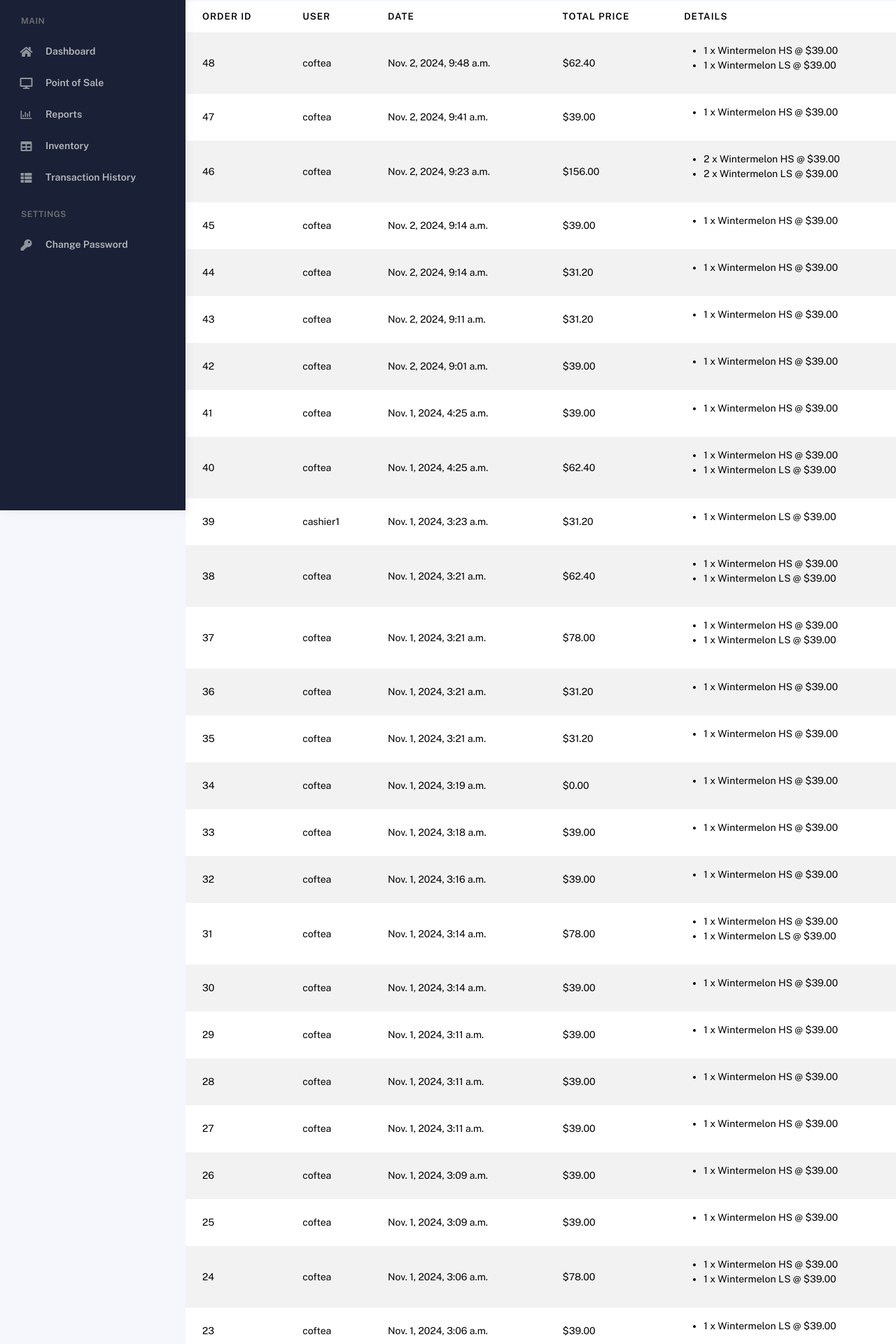
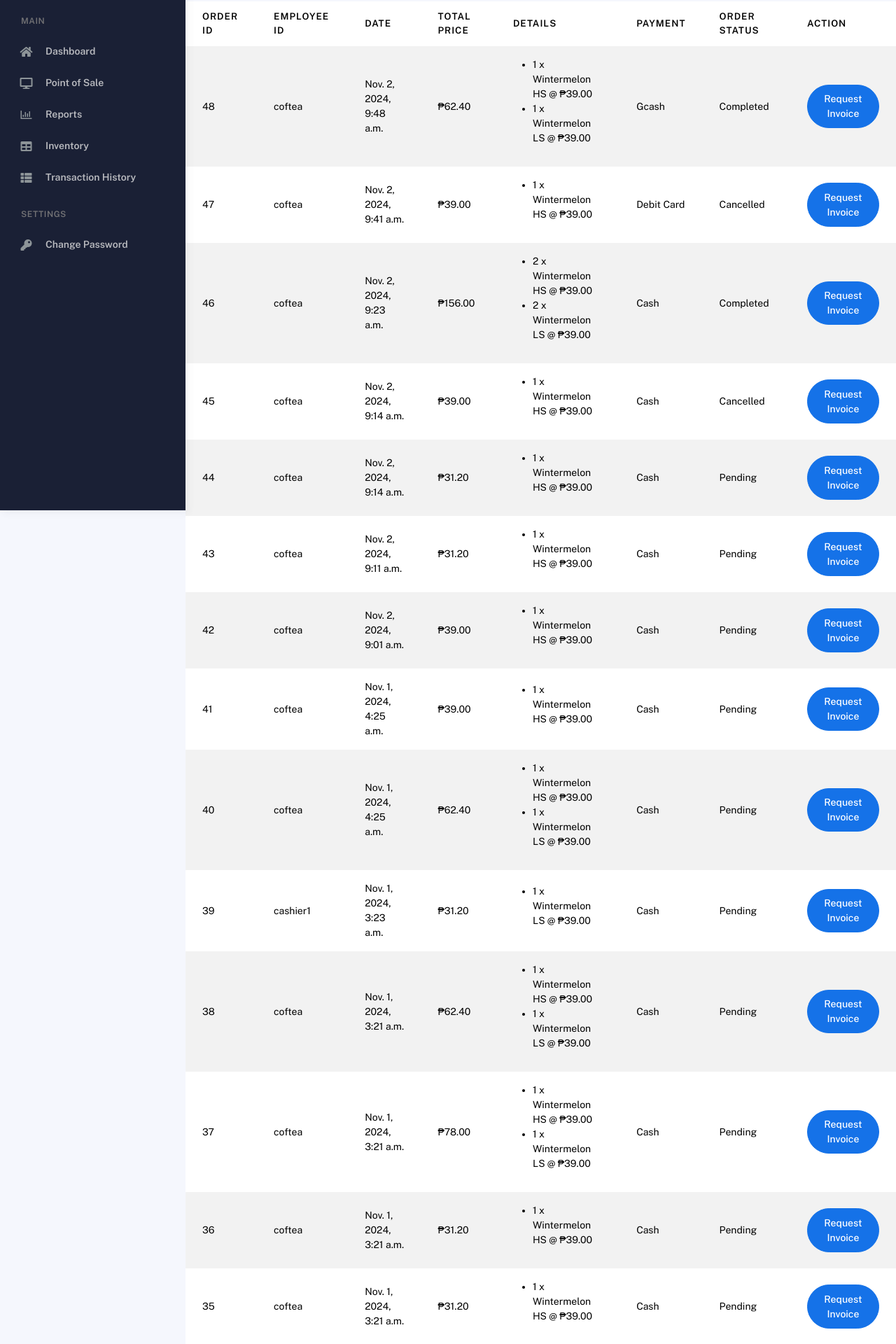
Before and after one commit to ImPresence2001/Coftea-Project, a Django app: page /order-history/ in a window 1280 px wide. Shown: the part 71-1991 px from the top of the page at 70% size. Run offline with Django 5.2, Linux system fonts and the light colour scheme; data comes from the database, SQL or seed files in the repository; both versions use the stored data as it was after the commit; some libraries are stand-ins or nearby versions.

Commit message:
status can now edit if it is pending

```diff
--- a/Coftea/views.py
+++ b/Coftea/views.py
@@ -139,3 +139,16 @@ def order_history(request):
         'orders': orders,
     }
     return render(request, 'order_history.html', context)
+
+@login_required
+def update_order_status(request, order_id):
+    if request.method == "POST":
+        order = get_object_or_404(OrderTransaction, order_id=order_id)
+        new_status = request.POST.get("status")
+
+        # Update status if it is a valid choice
+        if new_status in dict(OrderTransaction.status.field.choices):
+            order.status = new_status
+            order.save()
+
+    return redirect('pos')
--- a/ProjectSite/urls.py
+++ b/ProjectSite/urls.py
@@ -29,6 +29,7 @@ urlpatterns = [
     path('inventory/', views.inventory, name='inventory'),
     path('order-history/', views.order_history, name='order_history'),
     path('invoice/<int:order_id>/', views.request_invoice, name='request_invoice'),
+    path('update_order_status/<int:order_id>/', views.update_order_status, name='pos'),
     re_path(r'^login/$', auth_views.LoginView.as_view(template_name='login.html'), name='login'),
     re_path(r'^logout/$', auth_views.LogoutView.as_view(next_page='login'), name='logout'),
 ]
--- a/templates/order_history.html
+++ b/templates/order_history.html
@@ -2,16 +2,19 @@
 
 {% block content %}
 <title>Coftea | Transaction History</title>
-<div class="container mt-4">
+<div class="container mt-4 table-responsive">
     <h1>Order History</h1>
     <table class="table table-striped">
         <thead>
             <tr>
                 <th>Order ID</th>
-                <th>User</th>
+                <th>Employee ID</th>
                 <th>Date</th>
                 <th>Total Price</th>
                 <th>Details</th>
+                <th>Payment</th>
+                <th>Order Status</th>
+                <th>Action</th>
             </tr>
         </thead>
         <tbody>
@@ -20,13 +23,18 @@
                 <td>{{ order.order_id }}</td>
                 <td>{{ order.user.username }}</td>
                 <td>{{ order.transaction_date }}</td>
-                <td>${{ order.total_price }}</td>
+                <td>₱{{ order.total_price }}</td>
                 <td>
                     <ul>
                         {% for item in order.items.all %}
-                        <li>{{ item.quantity }} x {{ item.product.product_name }} @ ${{ item.price }}</li>
+                        <li>{{ item.quantity }} x {{ item.product.product_name }} @ ₱{{ item.price }}</li>
                         {% endfor %}
                     </ul>
+                </td>
+                <td>{{ order.paymentMethod }}</td>
+                <td>{{ order.status }}</td>
+                <td>
+                    <a href="{% url 'request_invoice' order.order_id %}" class="btn btn-primary btn-rounded" target="_blank">Request Invoice</a>
                 </td>
             </tr>
             {% endfor %}
```
Also changed, not shown: templates/pos.html (+22 -7 lines), db.sqlite3.
